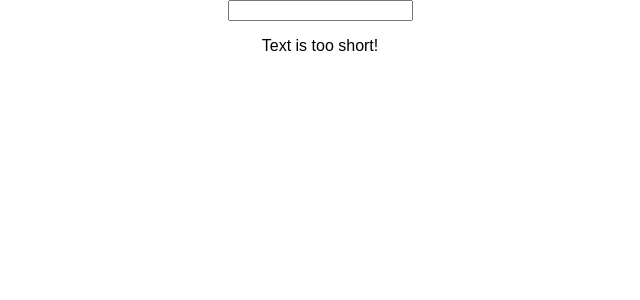
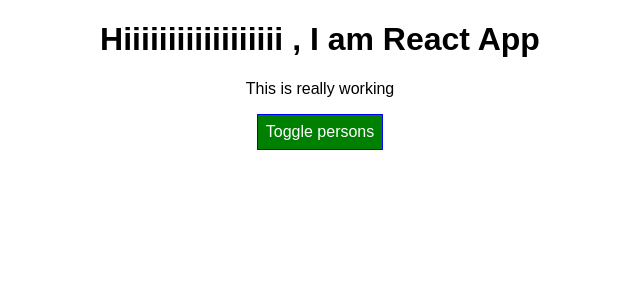
Before and after one commit to NourAlllah/ReactJs, a React (Create React App) app: page / in a window 1280 px wide. Shown: the top 300 px of the page, without its empty margins (320-960 px from the left). Built offline with nearby package versions, Linux system fonts and the light colour scheme.

Commit message:
folder 5 setting classes and styling dynamically

```diff
--- a/src/App.css
+++ b/src/App.css
@@ -26,3 +26,11 @@
   from { transform: rotate(0deg); }
   to { transform: rotate(360deg); }
 }
+
+.red{
+  color: red;
+}
+
+.bold{
+  font-weight: bolder;
+}
--- a/src/App.js
+++ b/src/App.js
@@ -3,9 +3,9 @@ import './App.css';
 
 // import UserOutput from './UserOutput/UserOutput';
 // import UserInput from './UseerInput/UserInput';
-// import Person from './Person/person';
-import Validation from './Validation/Validation';
-import Char from './Char/Char';
+import Person from './Person/person';
+//import Validation from './Validation/Validation';
+// import Char from './Char/Char';
 
 class App extends Component {
 
@@ -34,7 +34,7 @@ class App extends Component {
   */
 
   // 4-Working with lists and condetionals
-  /*  state ={
+  state ={
     persons:[
       {id: 'N-26',name:'Nour', age:'26'},
       {id: 'M-28',name:'Mohsen', age:'28'},
@@ -90,23 +90,32 @@ class App extends Component {
   }
 
   render() {
+    const style = {
+      backgroundColor: 'green',
+      color: 'white',
+      font: 'inherit',
+      border: '1px solid blue',
+      padding: '8px',
+      cursor: 'pointer'
+    }
 
     let persons = null;
+
     if ( this.state.showPersons ) {
       persons = (
         <div>
-          {
-            this.state.persons.map( (person,index) => {
-              return  <Person key={person.id}
-              name={person.name}
-              age={person.age}
-              click={ () => this.DeletePerosn(index)}
-              changed={(event) => this.nameChangeHandler(event , person.id)} />
+            {
+              this.state.persons.map( (person,index) => {
+                return  <Person key={person.id}
+                name={person.name}
+                age={person.age}
+                click={ () => this.DeletePerosn(index)}
+                changed={(event) => this.nameChangeHandler(event , person.id)} />
 
-            })
-          }
-            {/*
-              <Person
+              })
+            }
+
+              {/* <Person
                 name={this.state.person[0].name}
                 age={this.state.person[0].age}
                 click={this.SwitchNamesHandler.bind(this,'Taaaatttaaaaatttaaaaa')}
@@ -114,23 +123,34 @@ class App extends Component {
                 />
                 <Person name={this.state.person[1].name} age={this.state.person[1].age}/>
                 <Person name="swsn" age="26">bew bew bew </Person>
-            //}
-          </div>
+              */}
+        </div>
       );
+      style.backgroundColor = "red";
     }
+    const classes = [];
+    if (this.state.persons.length <= 2) {
+      classes.push('red');
+    }
+    if (this.state.persons.length <= 1) {
+      classes.push('bold');
+    }
+
+
     return (
       <div className="App">
-       <div>hiiiiiiiiiiiiiiiiii</div>
-          {/* <button onClick={ () => this.SwitchNamesHandler('Heheheheeheh')}>switch names</button> //}
-              <button onClick={ this.TogglePeronsDivs }>Toggle persons</button>
+       <h1> Hiiiiiiiiiiiiiiiiii , I am React App </h1>
+       <p className={classes.join(' ')}> This is really working </p>
+           {/* <button onClick={ () => this.SwitchNamesHandler('Heheheheeheh')}>switch names</button> */}
+              <button onClick={ this.TogglePeronsDivs } style={style}>Toggle persons</button>
               {persons}
               </div>
             );
-  } */
+    }
 
   // Assigment 4-Working with lists and condetionals
 
-   state ={
+  /*  state ={
     userInput: ''
    }
 
@@ -160,7 +180,7 @@ class App extends Component {
         {CharList}
       </div>
     );
-  }
+  } */
 }
 
 export default App;
```
